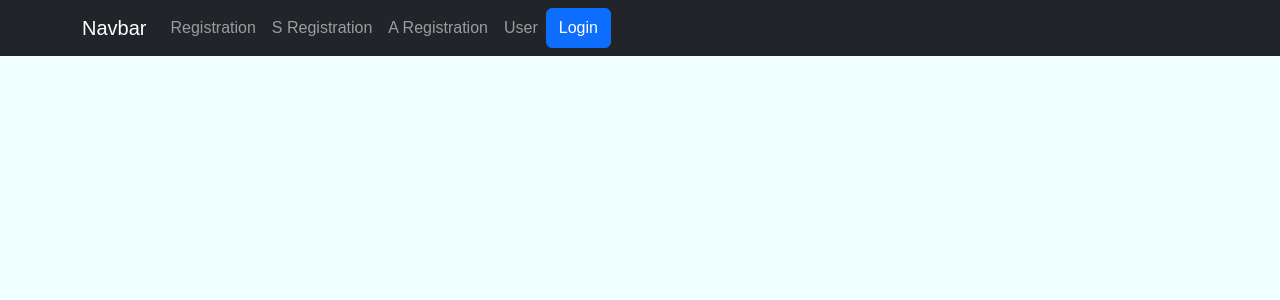
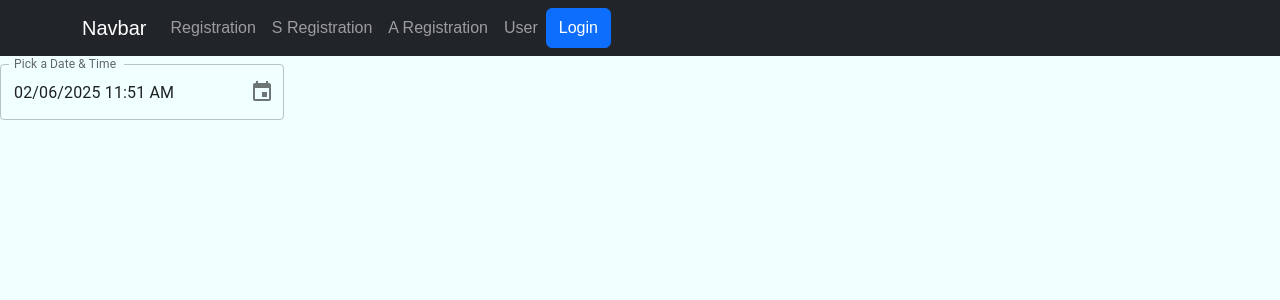
Before and after one commit to amitansh23/CrudByReact, a React (Create React App) app: page /calender in a window 1280 px wide. Shown: the top 300 px of the page. Built offline with nearby package versions, Linux system fonts and the light colour scheme; no server answers.

Commit message:
14 commit

```diff
--- a/package.json
+++ b/package.json
@@ -3,6 +3,11 @@
   "version": "0.1.0",
   "private": true,
   "dependencies": {
+    "@emotion/react": "^11.14.0",
+    "@emotion/styled": "^11.14.0",
+    "@mui/lab": "^6.0.0-beta.27",
+    "@mui/material": "^6.4.4",
+    "@mui/x-date-pickers": "^7.26.0",
     "@testing-library/jest-dom": "^5.17.0",
     "@testing-library/react": "^13.4.0",
     "@testing-library/user-event": "^13.5.0",
@@ -11,6 +16,7 @@
     "body-parser": "^1.20.3",
     "bootstrap": "^5.3.3",
     "cors": "^2.8.5",
+    "dayjs": "^1.11.13",
     "express": "^4.21.2",
     "mdb-react-ui-kit": "^9.0.0",
     "mongoose": "^8.9.5",
--- a/src/App.js
+++ b/src/App.js
@@ -12,6 +12,7 @@ import SuperAdminRegistration from './components/Roles/SuperAdminRegistration';
 import { io } from "socket.io-client";
 import { useEffect, useState } from 'react';
 import ProtectedRoute from './components/ProtectedRoute';
+import Calender from './components/EventSelector/calender';
 
 
 const socket = io("http://localhost:5000");
@@ -57,6 +58,7 @@ function App() {
       <Route path="/" element={<Login />} />
       <Route path="/login" element={<Login />} />
       <Route path="/registration" element={<RegistrationPage />} />
+      <Route path="/calender" element={<Calender />} />
 
 
 
--- /dev/null
+++ b/src/components/EventSelector/calender.jsx
@@ -0,0 +1,29 @@
+import React, { useState } from "react";
+import dayjs from "dayjs";
+import { LocalizationProvider } from "@mui/x-date-pickers/LocalizationProvider";
+import { AdapterDayjs } from "@mui/x-date-pickers/AdapterDayjs";
+import { DesktopDateTimePicker } from "@mui/x-date-pickers/DesktopDateTimePicker";
+
+export default function Calendar() {
+
+  const [selectedDate, setSelectedDate] = useState(dayjs());
+
+
+  const handleDateChange = (newValue) => {
+    if (newValue) {
+      setSelectedDate(newValue);
+      console.log("Selected Date & Time:", newValue.format("DD-MM-YYYY HH:mm"));
+    }
+  };
+  console.log(selectedDate)
+
+  return (
+    <LocalizationProvider dateAdapter={AdapterDayjs}>
+      <DesktopDateTimePicker
+        label="Pick a Date & Time"
+        value={selectedDate}
+        onChange={handleDateChange}
+      />
+    </LocalizationProvider>
+  );
+}
```
Also changed, not shown: 1 other file (tests, documents, lock files or other folders).
